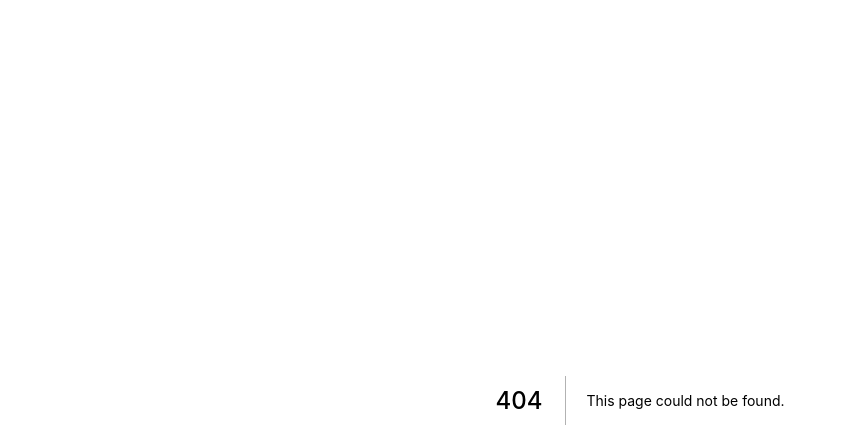
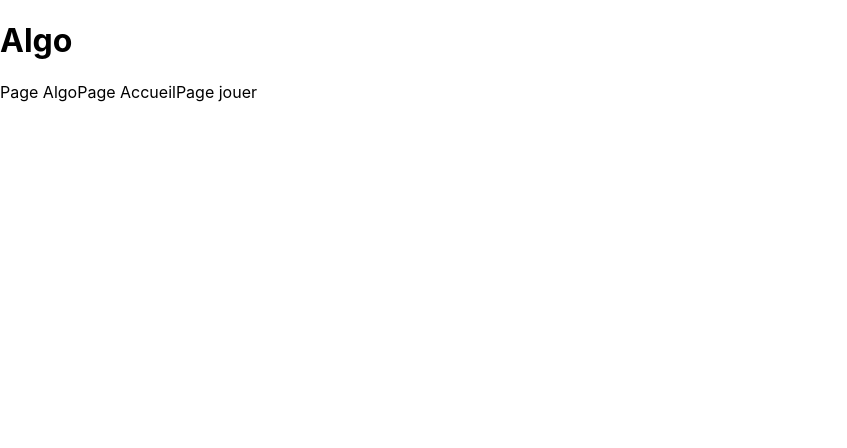
Before and after one commit to leoroullois/rubikube, a Next.js app: page /algo in a window 1280 px wide. Before the commit this address had no page. Shown: the top 448 px of the page, without its empty margins (0-847 px from the left). Built offline with nearby package versions, Linux system fonts and the light colour scheme.

Commit message:
debut du menu

```diff
--- /dev/null
+++ b/components/navbar.tsx
@@ -0,0 +1,11 @@
+import Link from "next/link"
+
+const Navbar = () => {
+    return (
+    <nav>
+        <a href="/algo">Page Algo</a>
+        <a href="/">Page Accueil</a>
+        <a href="/jouer">Page jouer</a>
+    </nav>)
+}
+export default Navbar
--- /dev/null
+++ b/pages/algo.tsx
@@ -0,0 +1,12 @@
+
+import Navbar from '../components/navbar'
+
+const Algo = () => {
+  return (
+  <main>
+      <h1>Algo</h1>
+      <Navbar/>
+  </main>)
+}
+
+export default Algo
```
Also changed, not shown: pages/jouer.tsx (added, +11 -0 lines), 2 other files (tests, documents, lock files or other folders).
